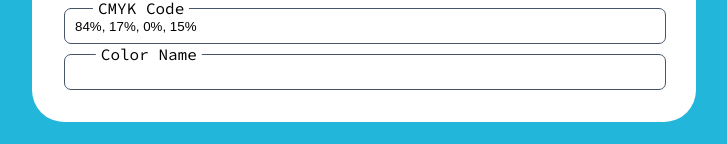
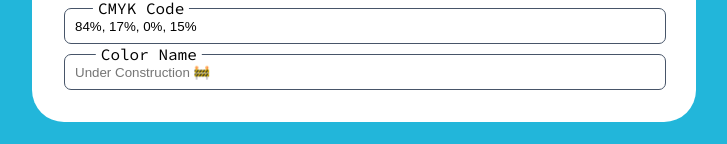
Before and after one commit to fschatbot/Color-Share, a plain HTML site: page index.html in a window 1280 px wide. Shown: the part 605-749 px from the top of the page, without its empty margins (276-1003 px from the left). Drawn offline with Linux system fonts and the light colour scheme; a web font is replaced by a local one.

Commit message:
Added a wait symbol

```diff
--- a/index.html
+++ b/index.html
@@ -39,7 +39,7 @@
 					</div>
 					<div class="name">
 						<label for="color-name">Color Name</label>
-						<input type="input" name="Color-Name" disabled />
+						<input type="input" name="Color-Name" disabled placeholder="Under Construction 🚧" />
 					</div>
 				</div>
 			</div>
```
